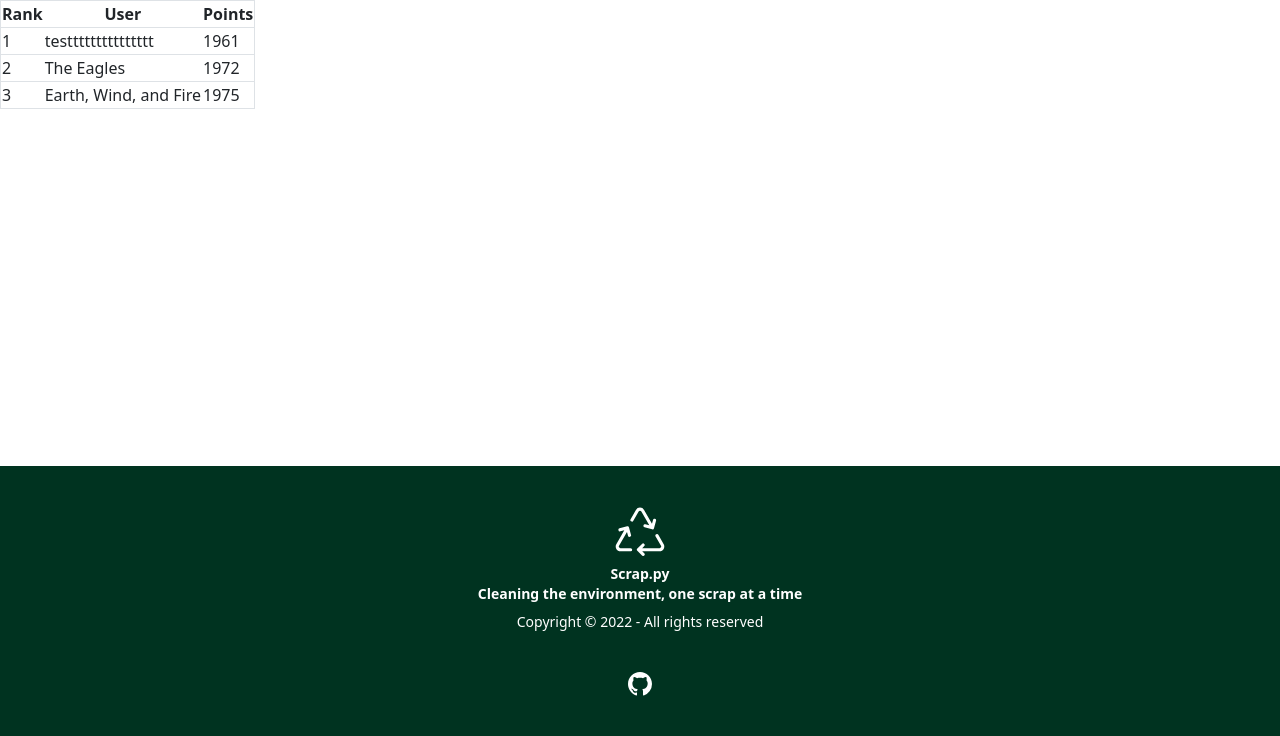
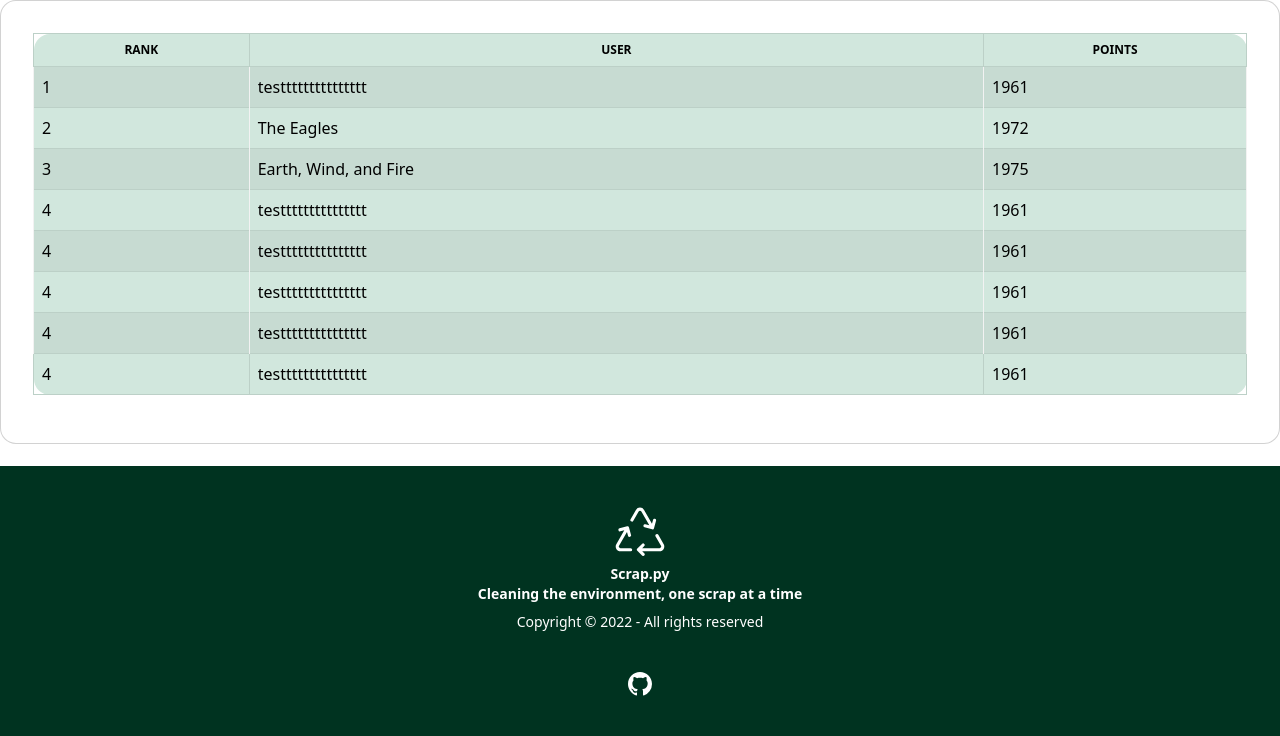
Before and after one commit to arkanalexei/TK, a Django app: page /leaderboard/ in a window 1280 px wide. Shown: the part 64-800 px from the top of the page. Run offline with Django 4.2, Linux system fonts and the light colour scheme; parts of the project's set-up code (start-up, migrations or seed data) failed here and were passed over; some libraries are stand-ins or nearby versions.

Commit message:
create leaderboard

```diff
--- a/leaderboard/models.py
+++ b/leaderboard/models.py
@@ -8,6 +8,6 @@ class Achiever(models.Model):
         settings.AUTH_USER_MODEL,
         on_delete=models.CASCADE,
         null=True,
-        blank=True,
-        points = models.IntegerField()
+        blank=True
     )
+    points = models.IntegerField()
--- a/leaderboard/templates/leaderboard.html
+++ b/leaderboard/templates/leaderboard.html
@@ -9,8 +9,11 @@
   </head>
   {% block content %}
   <body>
-    <table class="table-auto border-collapse border border-slate-400">
-      <thead class="border border-slate-300">
+    <div class="card">
+      <div class="card-body">
+      <table class="table rounded-2 table-success table-striped table-hover table-bordered"
+      >
+        <thead>
           <tr class="text-center">
             <th>Rank</th>
             <th>User</th>
@@ -18,24 +21,50 @@
           </tr>
         </thead>
         <tbody>
-        <tr class="border border-slate-300">
+          <tr>
             <td>1</td>
             <td>testtttttttttttttt</td>
             <td>1961</td>
           </tr>
-        <tr class="border border-slate-300">
+          <tr>
             <td>2</td>
             <td>The Eagles</td>
             <td>1972</td>
           </tr>
-        <tr class="border border-slate-300">
+          <tr>
             <td>3</td>
             <td>Earth, Wind, and Fire</td>
             <td>1975</td>
           </tr>
+          <tr>
+            <td>4</td>
+            <td>testtttttttttttttt</td>
+            <td>1961</td>
+          </tr>
+          <tr>
+            <td>4</td>
+            <td>testtttttttttttttt</td>
+            <td>1961</td>
+          </tr>
+          <tr>
+            <td>4</td>
+            <td>testtttttttttttttt</td>
+            <td>1961</td>
+          </tr>
+          <tr>
+            <td>4</td>
+            <td>testtttttttttttttt</td>
+            <td>1961</td>
+          </tr>
+          <tr>
+            <td>4</td>
+            <td>testtttttttttttttt</td>
+            <td>1961</td>
+          </tr>
         </tbody>
       </table>
+      </div>
+    </div>
   </body>
   {% endblock content %}
-  <html></html>
 </html>
```
Lines whose indentation alone changed are shown as unchanged.
